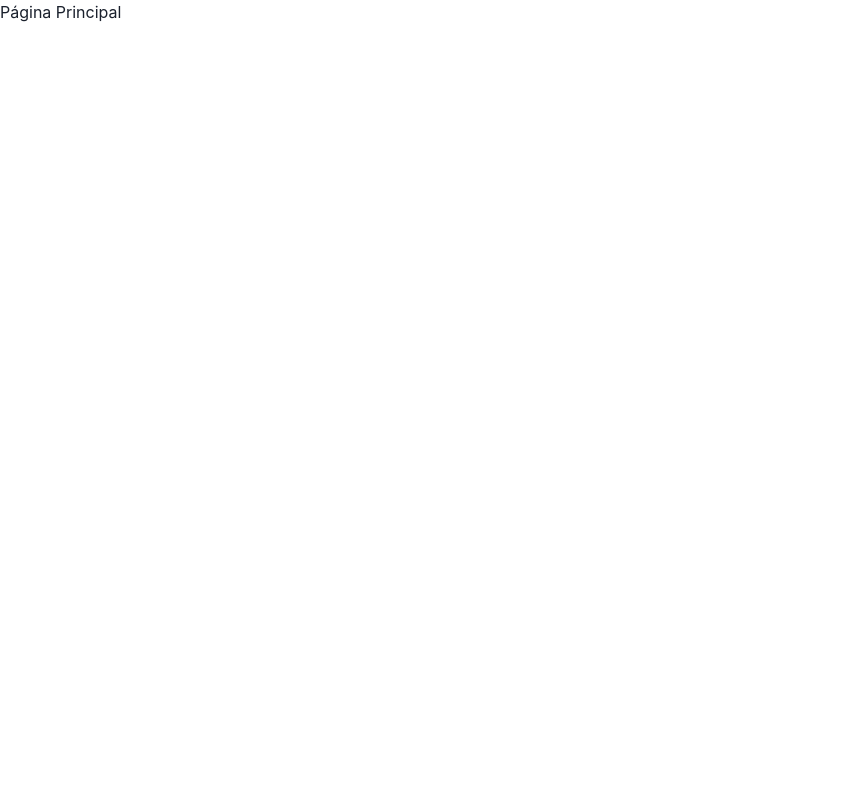
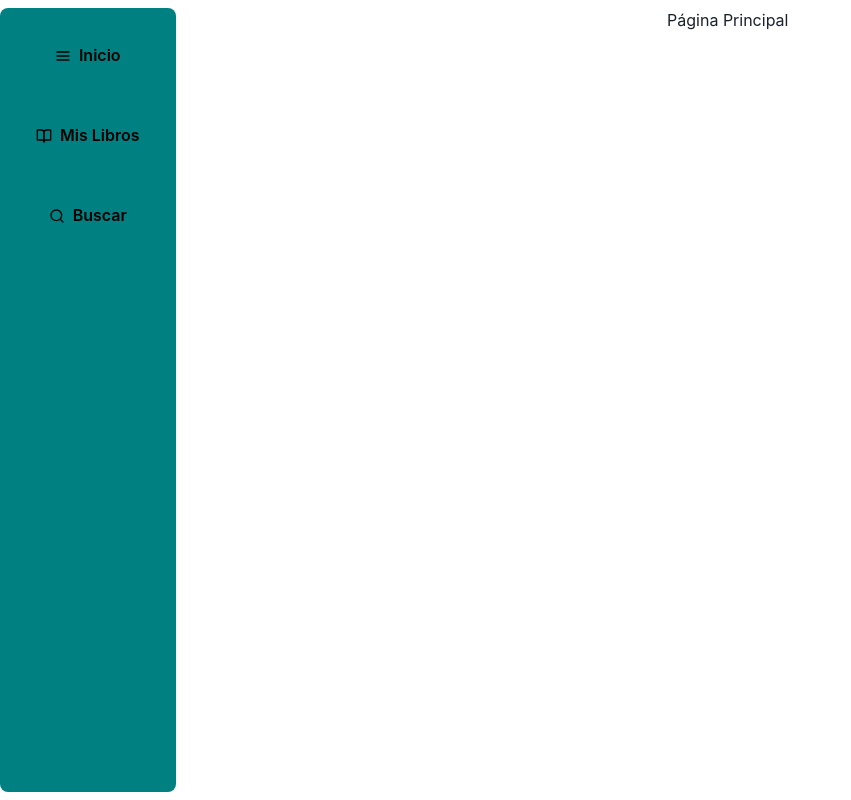
Before and after one commit to FrancoL5/FrontEnd-Recipes, a React (Vite) app: page / in a window 1280 px wide. Shown: the whole page, without its empty margins (0-851 px from the left). Built offline with nearby package versions, Linux system fonts and the light colour scheme.

Commit message:
menu nav e iconos

```diff
--- a/package.json
+++ b/package.json
@@ -16,6 +16,7 @@
     "framer-motion": "^10.16.4",
     "react": "^18.2.0",
     "react-dom": "^18.2.0",
+    "react-icons": "^4.11.0",
     "react-router-dom": "^6.18.0"
   },
   "devDependencies": {
--- a/src/Components/MainPage/mainPage.tsx
+++ b/src/Components/MainPage/mainPage.tsx
@@ -1,3 +1,9 @@
-export function MainPage(){
-    return <h1>Página Principal</h1>
+import { Flex, Stack } from "@chakra-ui/react"
+
+export function MainPage() {
+    return (
+        <Stack w="100%" alignItems="center" pt="1dvh">
+            <h1>Página Principal</h1>
+        </Stack>
+    )
 }
--- /dev/null
+++ b/src/Components/navbar/navbar.tsx
@@ -0,0 +1,26 @@
+import { FiMenu, FiBookOpen, FiSearch } from "react-icons/fi"
+import { Box, Button, MenuIcon, Stack, defineStyle } from "@chakra-ui/react"
+
+export function NavBar() {
+    const style = defineStyle({
+        bg: "transparent",
+        color: "black",
+        _hover: { bg: "blackAlpha.100" },
+        _active: { bg: "blackAlpha.500" },
+    })
+    return (
+        <Box bg="teal" p="5" h="98dvh" mt="1dvh" borderRadius="lg">
+            <Stack spacing={10} pt="2">
+                <Button {...style} leftIcon={<FiMenu></FiMenu>}>
+                    Inicio
+                </Button>
+                <Button {...style} leftIcon={<FiBookOpen></FiBookOpen>}>
+                    Mis Libros
+                </Button>
+                <Button {...style} leftIcon={<FiSearch></FiSearch>}>
+                    Buscar
+                </Button>
+            </Stack>
+        </Box>
+    )
+}
--- a/src/main.tsx
+++ b/src/main.tsx
@@ -4,13 +4,20 @@ import { ChakraProvider } from "@chakra-ui/react"
 import { RouterProvider, createBrowserRouter } from "react-router-dom"
 import { RootRouter } from "./routes/root.router.tsx"
 import { NotFound } from "./notFound.tsx"
+import App from "./App.tsx"
+import { theme } from "./utils/theme.ts"
 const router = createBrowserRouter([
-    { path: "/", element: <RootRouter />, errorElement: <NotFound /> },
+    {
+        path: "/",
+        element: <RootRouter />,
+        errorElement: <NotFound />,
+        children: [{ index: true, element: <App></App> }],
+    },
 ])
 
 ReactDOM.createRoot(document.getElementById("root")!).render(
     <React.StrictMode>
-        <ChakraProvider>
+        <ChakraProvider theme={theme}>
             <RouterProvider router={router} />
         </ChakraProvider>
     </React.StrictMode>
--- a/src/routes/root.router.tsx
+++ b/src/routes/root.router.tsx
@@ -1,5 +1,11 @@
-import App from "../App"
-
+import { Outlet } from "react-router-dom"
+import { NavBar } from "../Components/navbar/navbar"
+import { Flex } from "@chakra-ui/react"
 export function RootRouter() {
-    return <App></App>
+    return (
+        <Flex>
+            <NavBar></NavBar>
+            <Outlet></Outlet>
+        </Flex>
+    )
 }
--- /dev/null
+++ b/src/utils/theme.ts
@@ -0,0 +1,13 @@
+import { extendTheme } from "@chakra-ui/react"
+
+export const theme = extendTheme({
+    colors: {
+        main: {
+            50: "#000000",
+            100: "#502F4C",
+            500: "#70587C",
+            900: "#F9F4F5",
+
+        },
+    },
+})
```
Also changed, not shown: 1 other file (tests, documents, lock files or other folders).
